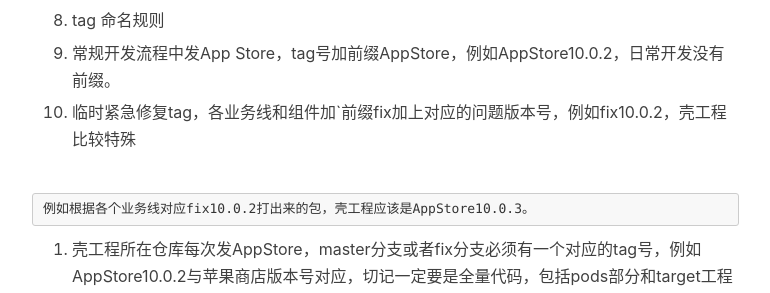
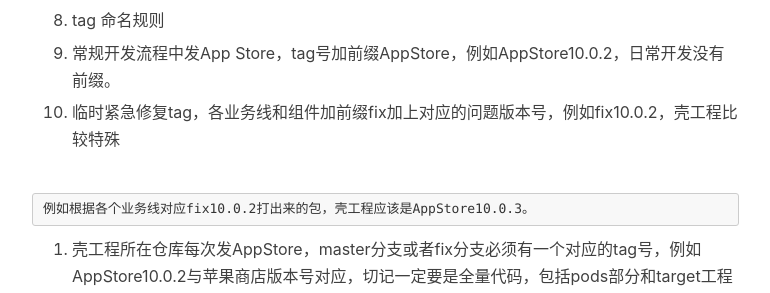
Before and after one commit to toolazytoname/toolazytoname.github.io, a Jekyll site: the page built from _posts/2016-08-13-git-cheet-sheet.markdown, in a window 1280 px wide and 900 px high, scrolled down 1657 px. Shown: the part 158-451 px from the top of the window, without its empty margins (233-1003 px from the left). Built offline with Jekyll 4.4.1, drawn with Linux system fonts in a browser that asks for light colours; nearby versions of some CDN libraries; comment, search, counter and statistics services are not loaded.

```diff
--- a/_posts/2016-08-13-git-cheet-sheet.markdown
+++ b/_posts/2016-08-13-git-cheet-sheet.markdown
@@ -58,7 +58,7 @@ tags:
 
   1. 常规开发流程中发App Store，tag号加前缀AppStore，例如AppStore10.0.2，日常开发没有前缀。
 
-  2. 临时紧急修复tag，各业务线和组件加`前缀fix加上对应的问题版本号，例如fix10.0.2，壳工程比较特殊
+  2. 临时紧急修复tag，各业务线和组件加前缀fix加上对应的问题版本号，例如fix10.0.2，壳工程比较特殊
 
     例如根据各个业务线对应fix10.0.2打出来的包，壳工程应该是AppStore10.0.3。
 
```
